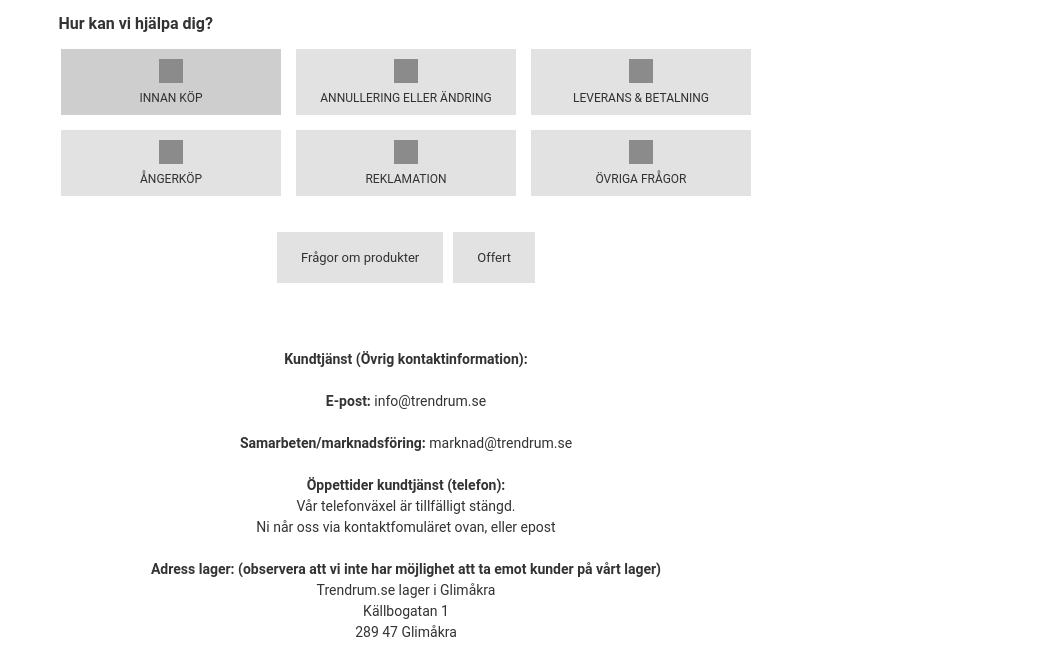
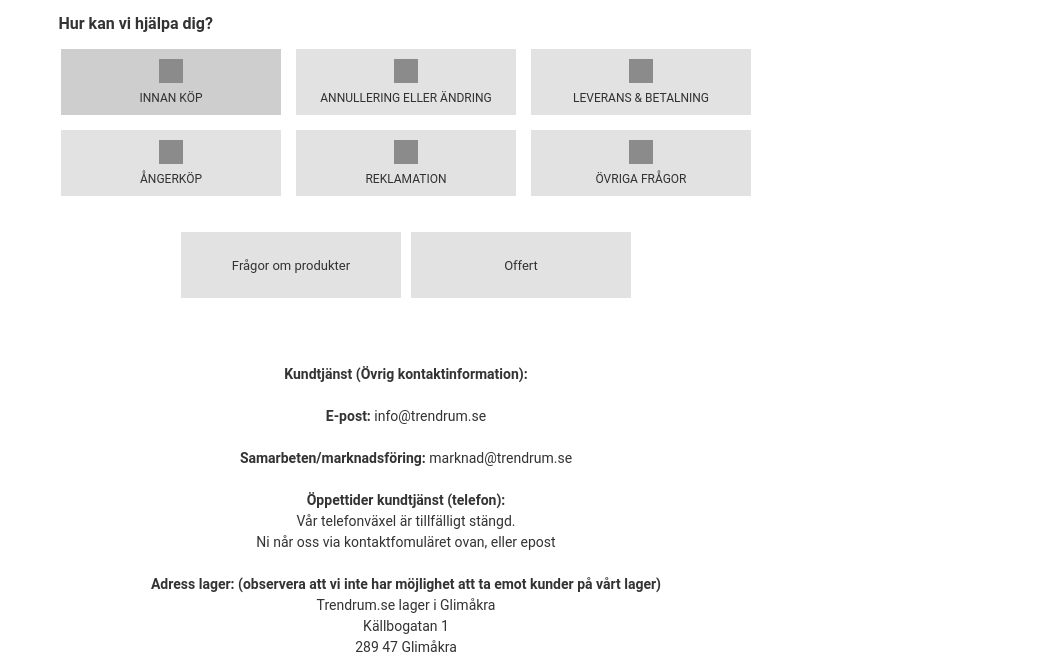
Before and after one commit to MousaAzm/new_contact-us, a plain HTML site: page index.html in a window 1280 px wide. Both pictures are taken after a click on the element "INNAN KÖP". Shown: the part 120-783 px from the top of the page, without its empty margins (234-1280 px from the left). Drawn offline with Linux system fonts and the light colour scheme.

Commit message:
Changed small box to large box

```diff
--- a/styles.css
+++ b/styles.css
@@ -113,8 +113,13 @@ body {
 }
 
 .contact-us .category-items ul li{
-   padding: 18px 24px;
+    display: flex;
+    justify-content: center;
+    align-items: center;
+    padding: 18px;
     cursor: pointer;
+    width: 220px;
+    height: 66px;
     transition: all 0.3s ease-in-out;
     background-color: var(--bg-color);
     font-size: 13px;
```
Lines whose indentation alone changed are shown as unchanged.
